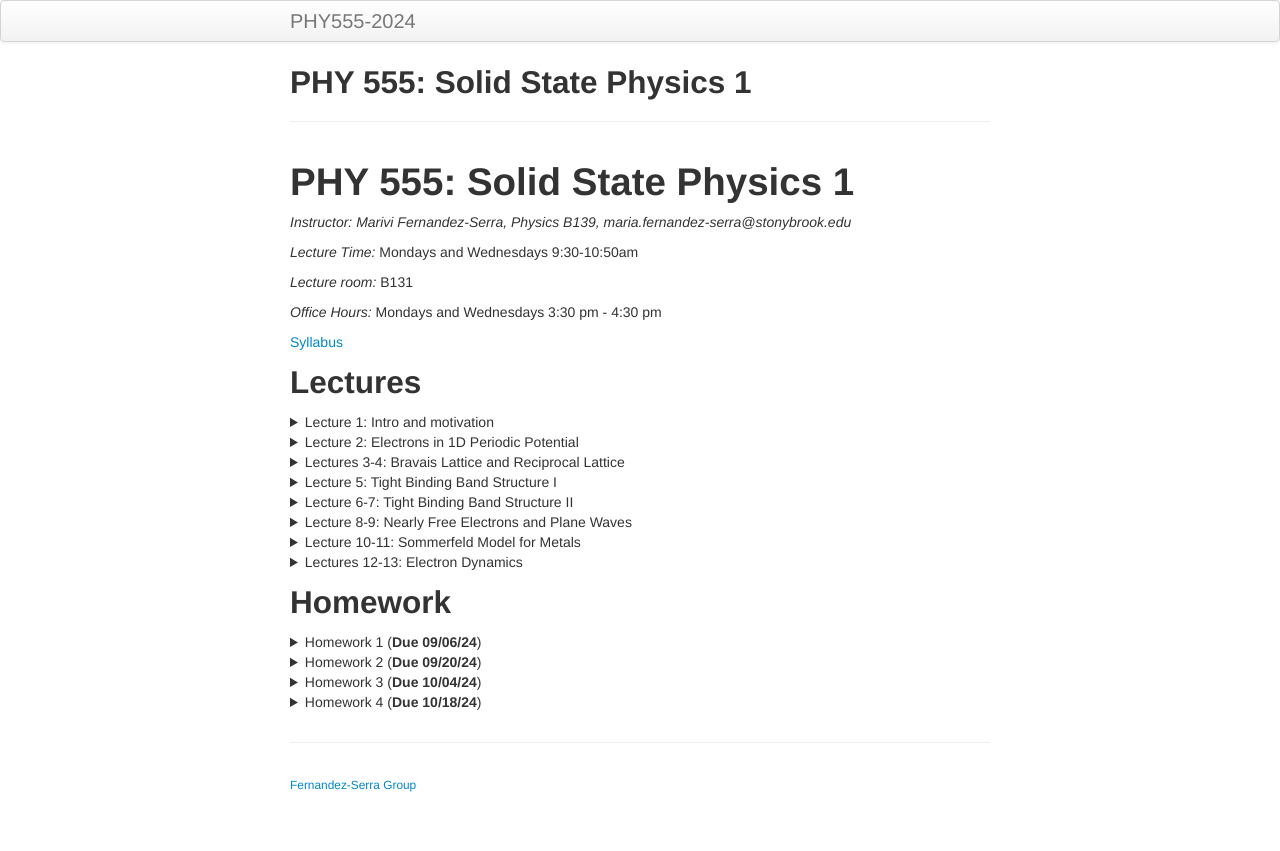
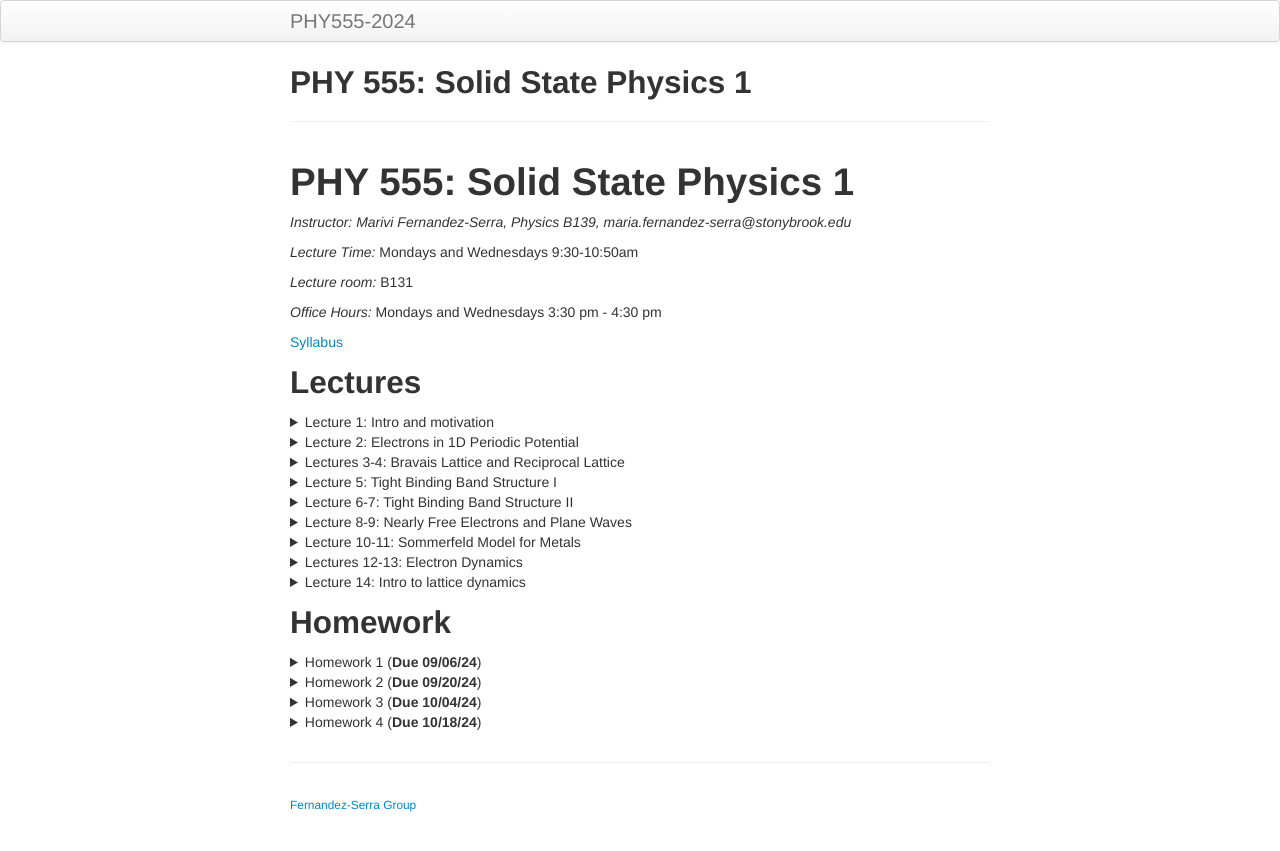
Before and after one commit to marivifs-teaching/PHY555-2024, a Jekyll site: the page built from index.md, in a window 1280 px wide. Shown: the top 851 px of the page. Built offline with Jekyll 4.4.1, drawn with Linux system fonts in a browser that asks for light colours; our own code applies the rules of GitHub Pages for plain Markdown files.

Commit message:
L14 added

```diff
--- a/index.md
+++ b/index.md
@@ -182,6 +182,28 @@ description: Graduate Solid State Physics, PHY 555 Website.
 </ul>
 </details>
 
+<details>
+  <summary>Lecture 14: Intro to lattice dynamics</summary>
+
+<ul>
+  <li> <a href="./pages/Lectures/L14/L14-15.pdf" target="_blank" rel="noopener noreferrer">Lecture 14 notes</a>  </li>
+
+      <li> Readings: </li>
+  <ul>
+  <li> Grosso and Parravicini, Grosso and Parravicini, Chapter IX </li>
+  </ul>
+  <ul>
+  <li> Ashcroft and Mermin, Chapter 21, 22</li>
+  </ul>
+  <ul>
+  <li> Cohen and Louie, Chapter 4</li>
+  </ul>
+
+
+
+</ul>
+</details>
+
 
 ## Homework
 
```
Also changed, not shown: 1 other file.
